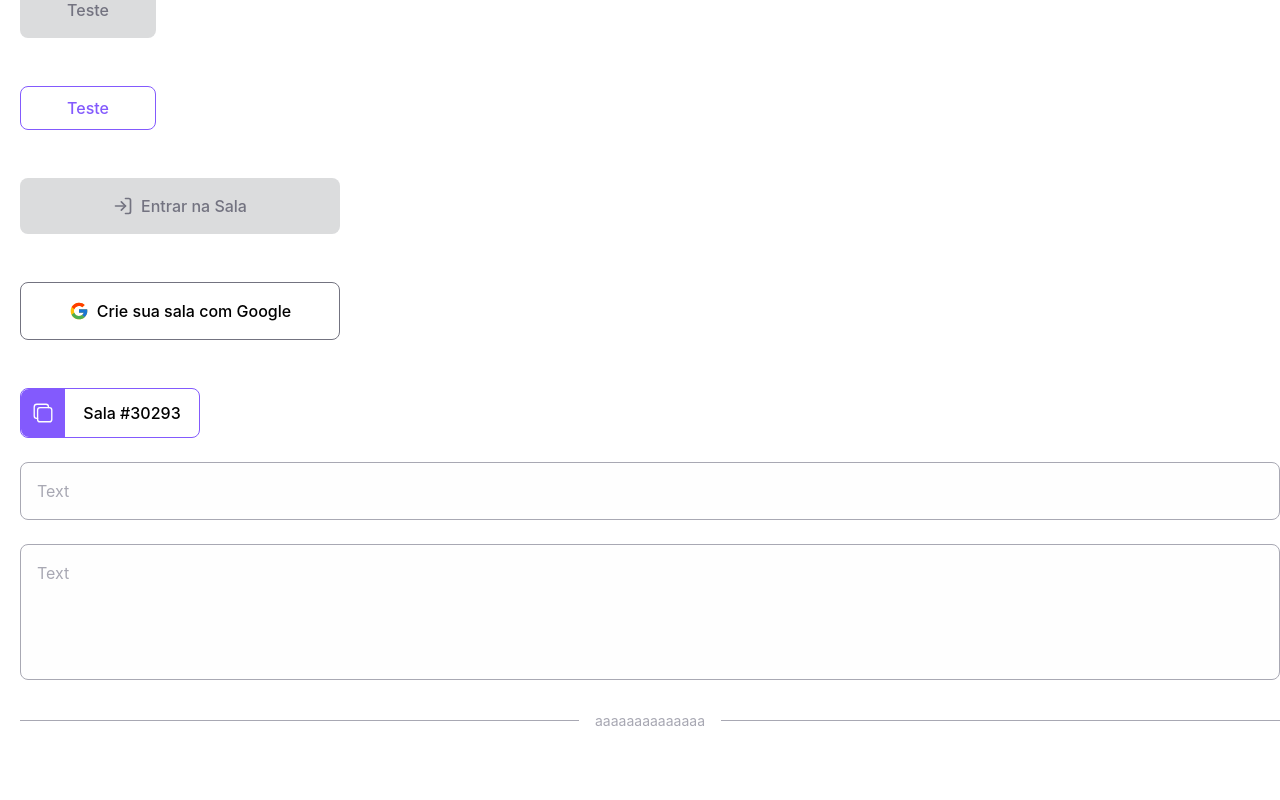
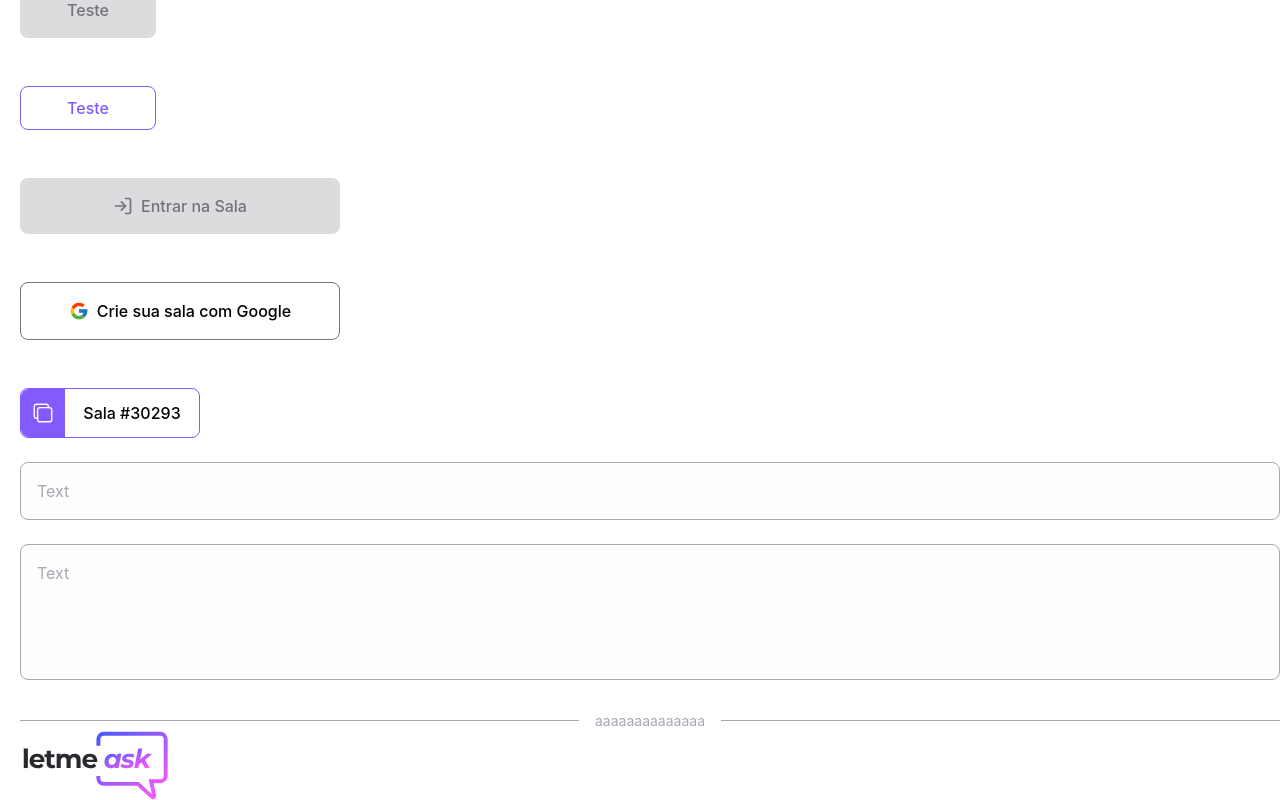
Before and after one commit to GabrielDVpereira/letmeask, a React (Create React App) app: page / in a window 1280 px wide. Shown: the part 642-1442 px from the top of the page. Before the commit the page ends 1373 px from the top, so only its background shows below. Built offline with nearby package versions, Linux system fonts and the light colour scheme.

Commit message:
feat: create logo atom component

```diff
--- /dev/null
+++ b/src/components/atoms/Logo/index.tsx
@@ -0,0 +1,12 @@
+import { HtmlHTMLAttributes } from 'react';
+import logo from 'src/assets/images/logo.svg';
+import { Logo as StyledLogo } from './styles';
+
+
+interface LogoProps extends HtmlHTMLAttributes<HTMLImageElement> {
+  size?: 'sm' | 'md'
+}
+
+export function Logo({ size = 'md', ...rest }: LogoProps) {
+  return <StyledLogo src={logo} size={size} {...rest} />
+}
--- /dev/null
+++ b/src/components/atoms/Logo/styles.ts
@@ -0,0 +1,18 @@
+import styled, { css } from 'styled-components';
+
+interface LogoProps {
+  size: 'sm' | 'md'
+}
+
+const md = css`
+  height: 4.315rem;
+  width: 9.5rem;
+`;
+
+const sm = css`
+  height: 2.8rem;
+  width: 6.25rem;
+`;
+export const Logo = styled.img<LogoProps>`
+  ${({ size }) => size === 'md' ? md : sm}
+`;
--- a/src/components/atoms/index.ts
+++ b/src/components/atoms/index.ts
@@ -1,2 +1,3 @@
 export * from './Button';
 export * from './Input';
+export * from './Logo';
--- a/src/pages/authentication/Login/index.tsx
+++ b/src/pages/authentication/Login/index.tsx
@@ -1,4 +1,4 @@
-import { Button, Input } from 'src/components/atoms';
+import { Button, Input, Logo } from 'src/components/atoms';
 import { ButtomWithIcon } from 'src/components/molecules';
 import { CopyButton, Divisor } from 'src/components/molecules';
 import { FiLogIn } from 'react-icons/fi';
@@ -21,6 +21,7 @@ export function Login() {
       <Input placeholder="Text" /><br /><br />
       <Input type="textarea" placeholder="Text" /><br /><br />
       <Divisor text="aaaaaaaaaaaaaa" />
+      <Logo />
     </div>
   )
 }
```
